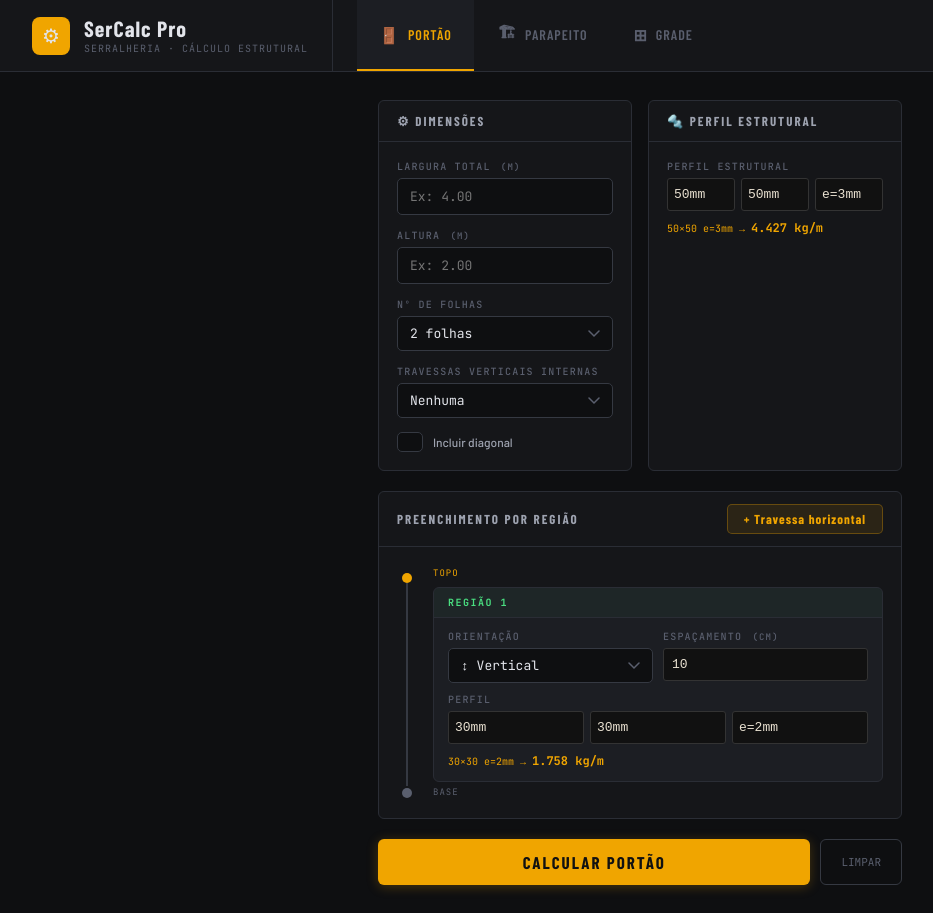
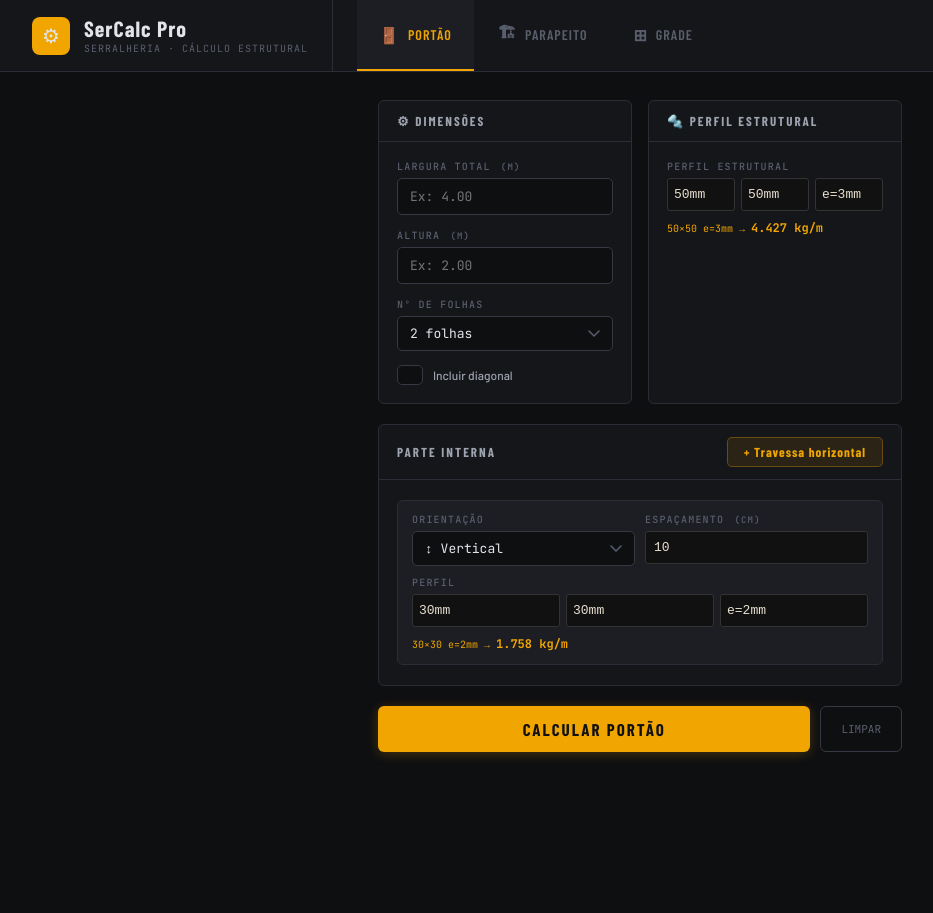
Before and after one commit to RickyMoreira/serralheria2, a React (Create React App) app: page / in a window 1280 px wide. Shown: the whole page, without its empty margins (0-933 px from the left). After the commit the page ends 800 px from the top, so only its background shows below. Built offline with nearby package versions, Linux system fonts and the light colour scheme; a web font is replaced by a local one.

Commit message:
parte interna simplificada sem regiao 1

```diff
--- a/src/App.js
+++ b/src/App.js
@@ -930,7 +930,6 @@ function PortaoCalc() {
             <div className="field"><label>Largura total <span className="unit">(m)</span></label><input type="number" min="0.5" step="0.1" value={form.largura} onChange={e=>set("largura",e.target.value)} placeholder="Ex: 4.00" /></div>
             <div className="field"><label>Altura <span className="unit">(m)</span></label><input type="number" min="0.5" step="0.1" value={form.altura} onChange={e=>set("altura",e.target.value)} placeholder="Ex: 2.00" /></div>
             <div className="field"><label>Nº de folhas</label><select value={form.folhas} onChange={e=>set("folhas",e.target.value)}><option value="1">1 folha</option><option value="2">2 folhas</option><option value="4">4 folhas</option></select></div>
-            <div className="field"><label>Travessas verticais internas</label><select value={form.nTravVert} onChange={e=>set("nTravVert",e.target.value)}>{[...Array(11)].map((_,i)=><option key={i} value={i}>{i===0?"Nenhuma":`${i} travessa${i>1?"s":""}`}</option>)}</select></div>
             <div className="checkbox-row">
               <input type="checkbox" id="diag" checked={form.incluiDiagonal} onChange={e=>set("incluiDiagonal",e.target.checked)} style={{width:"auto"}} />
               <label htmlFor="diag">Incluir diagonal</label>
@@ -945,16 +944,16 @@ function PortaoCalc() {
         </div>
       </div>
 
-
-      {/* ── PREENCHIMENTO POR REGIÃO ── */}
+      {/* ── PARTE INTERNA ── */}
       <div className="card">
         <div className="card-header">
-          <span>PREENCHIMENTO POR REGIÃO</span>
+          <span>PARTE INTERNA</span>
           <button onClick={addTravH} className="btn-add">+ Travessa horizontal</button>
         </div>
         <div style={{padding:"20px 18px",display:"flex",gap:16}}>
 
-          {/* Coluna esquerda: linha do tempo visual */}
+          {/* Linha do tempo — só mostra quando há travessas */}
+          {form.travHoriz.length > 0 && (
             <div style={{display:"flex",flexDirection:"column",alignItems:"center",width:20,flexShrink:0,paddingTop:6}}>
               <div style={{width:10,height:10,borderRadius:"50%",background:"var(--accent)",marginBottom:0}} />
               {form.regioes.map((_, ri) => {
@@ -962,44 +961,49 @@ function PortaoCalc() {
                 return (
                   <div key={ri} style={{display:"flex",flexDirection:"column",alignItems:"center",flex:1,width:"100%"}}>
                     <div style={{width:2,flex:1,background:"var(--border2)",minHeight:60}} />
-                  {hasTrav && <div style={{width:14,height:14,borderRadius:"50%",background:"var(--cyan)",border:"2px solid var(--bg)",flexShrink:0,marginBlock:2}} />}
-                  {!hasTrav && <div style={{width:10,height:10,borderRadius:"50%",background:"var(--text3)",marginTop:2}} />}
+                    {hasTrav
+                      ? <div style={{width:14,height:14,borderRadius:"50%",background:"var(--cyan)",border:"2px solid var(--bg)",flexShrink:0,marginBlock:2}} />
+                      : <div style={{width:10,height:10,borderRadius:"50%",background:"var(--text3)",marginTop:2}} />
+                    }
                   </div>
                 );
               })}
             </div>
+          )}
 
-          {/* Coluna direita: regiões e travessas */}
+          {/* Regiões */}
           <div style={{flex:1,display:"flex",flexDirection:"column",gap:0}}>
+            {form.travHoriz.length > 0 && (
               <div style={{fontFamily:"'JetBrains Mono',monospace",fontSize:9,color:"var(--accent)",letterSpacing:1,marginBottom:8,textTransform:"uppercase"}}>
-              Topo {altNum > 0 ? `— 0 cm` : ""}
+                Topo{altNum > 0 ? ` — 0 cm` : ""}
               </div>
+            )}
 
             {form.regioes.map((reg, ri) => {
               const limites = [0, ...form.travHoriz.map(t=>parseFloat(t.pos)||0).sort((a,b)=>a-b), altNum*100];
               const altRegiao = altNum > 0 ? (limites[ri+1] - limites[ri]).toFixed(0) : null;
               const hasTrav = ri < form.travHoriz.length;
+              const temSubdivisao = form.travHoriz.length > 0;
               return (
                 <div key={reg.id}>
-                  {/* Região */}
                   <div style={{
                     background:"var(--bg3)",
                     border:"1px solid var(--border)",
                     borderRadius:6,
-                    marginBottom: hasTrav ? 0 : 0,
                     borderBottomLeftRadius: hasTrav ? 0 : 6,
                     borderBottomRightRadius: hasTrav ? 0 : 6,
                     overflow:"hidden",
                   }}>
-                    {/* Cabeçalho da região */}
+                    {/* Cabeçalho — só mostra quando há subdivisões */}
+                    {temSubdivisao && (
                       <div style={{
                         display:"flex",alignItems:"center",justifyContent:"space-between",
-                      padding:"8px 14px",
+                        padding:"7px 14px",
                         borderBottom:"1px solid var(--border)",
                         background:"rgba(74,222,128,0.04)",
                       }}>
                         <span style={{fontFamily:"'JetBrains Mono',monospace",fontSize:10,fontWeight:700,color:"var(--green)",letterSpacing:1.5,textTransform:"uppercase"}}>
-                        Região {ri+1}
+                          Subdivisão {ri+1}
                         </span>
                         {altRegiao && (
                           <span style={{fontFamily:"'JetBrains Mono',monospace",fontSize:10,color:"var(--text3)"}}>
@@ -1007,6 +1011,7 @@ function PortaoCalc() {
                           </span>
                         )}
                       </div>
+                    )}
                     {/* Campos */}
                     <div style={{padding:"12px 14px",display:"flex",flexDirection:"column",gap:10}}>
                       <div className="grid-2" style={{gap:10}}>
@@ -1026,7 +1031,7 @@ function PortaoCalc() {
                     </div>
                   </div>
 
-                  {/* Travessa abaixo desta região */}
+                  {/* Travessa */}
                   {hasTrav && (
                     <div style={{
                       display:"flex",alignItems:"center",gap:10,
@@ -1055,9 +1060,11 @@ function PortaoCalc() {
               );
             })}
 
-            <div style={{fontFamily:"'JetBrains Mono',monospace",fontSize:9,color:"var(--text3)",letterSpacing:1,marginTop:4,textTransform:"uppercase"}}>
-              Base {altNum > 0 ? `— ${(altNum*100).toFixed(0)} cm` : ""}
+            {form.travHoriz.length > 0 && (
+              <div style={{fontFamily:"'JetBrains Mono',monospace",fontSize:9,color:"var(--text3)",letterSpacing:1,marginTop:2,textTransform:"uppercase"}}>
+                Base{altNum > 0 ? ` — ${(altNum*100).toFixed(0)} cm` : ""}
               </div>
+            )}
           </div>
         </div>
       </div>
```
Lines whose indentation alone changed are shown as unchanged.
